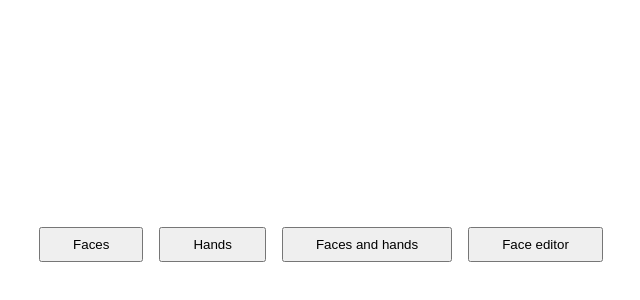
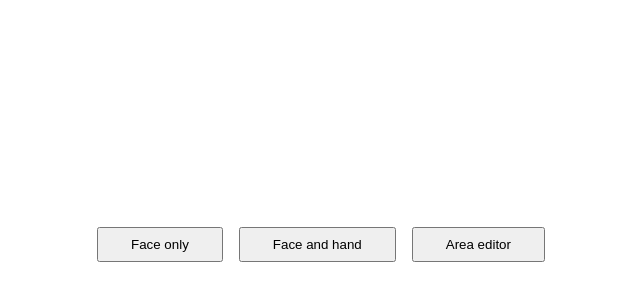
Before and after one commit to cincplug/lukonica, a React (Create React App) app: page / in a window 1280 px wide. Shown: the part 148-448 px from the top of the page, without its empty margins (311-951 px from the left). Built offline with nearby package versions, Linux system fonts and the light colour scheme.

Commit message:
Improve hand dots

```diff
--- a/src/App.js
+++ b/src/App.js
@@ -64,7 +64,10 @@ function App() {
   let flatMask = mask.flat().slice(0, -setup.transitionArrangement - 1);
   if (setup.showsHands && points.length > 478) {
     flatMask = flatMask.concat(
-      ...Array.from({ length: handsPointsCount }, (_, i) => i + points.length - handsPointsCount - 1)
+      ...Array.from(
+        { length: handsPointsCount },
+        (_, i) => i + points.length - handsPointsCount - 1
+      )
     );
   }
   const { radius, pattern } = setup;
@@ -98,8 +101,11 @@ function App() {
                         cx={points[flatMaskPoint].x}
                         cy={points[flatMaskPoint].y}
                         r={
-                          Math.max(0, (points[flatMaskPoint].z || setup.radius) + setup.radius) *
-                          setup.growth
+                          Math.max(
+                            0,
+                            (points[flatMaskPoint].z || index - flatMask.length + handsPointsCount) +
+                              setup.radius
+                          ) * setup.growth
                         }
                         stroke="none"
                         fill={processColor(setup.color, setup.opacity)}
--- a/src/Splash.js
+++ b/src/Splash.js
@@ -9,21 +9,11 @@ function Splash(props) {
         onClick={() => {
           setIsStarted(true);
           setSetup((prevSetup) => {
-            return { ...prevSetup, showsFaces: true };
+            return { ...prevSetup, showsFaces: true, showsHands: false };
           });
         }}
       >
-        Faces
-      </button>
-      <button
-        onClick={() => {
-          setIsStarted(true);
-          setSetup((prevSetup) => {
-            return { ...prevSetup, showsHands: true };
-          });
-        }}
-      >
-        Hands
+        Face only
       </button>
       <button
         onClick={() => {
@@ -33,7 +23,7 @@ function Splash(props) {
           });
         }}
       >
-        Faces and hands
+        Face and hand
       </button>
       <button
         className="control__input control__button control__button--clear"
@@ -41,7 +31,7 @@ function Splash(props) {
           setIsEditing(true);
         }}
       >
-        Face editor
+        Area editor
       </button>
     </div>
   );
--- a/src/_setup.json
+++ b/src/_setup.json
@@ -98,14 +98,14 @@
     "id": "showsFaces",
     "description": "",
     "value": false,
-    "isHidden": true,
+    "isHidden": false,
     "type": "checkbox"
   },
   {
     "id": "showsHands",
     "description": "",
     "value": false,
-    "isHidden": true,
+    "isHidden": false,
     "type": "checkbox"
   }
 ]
```
